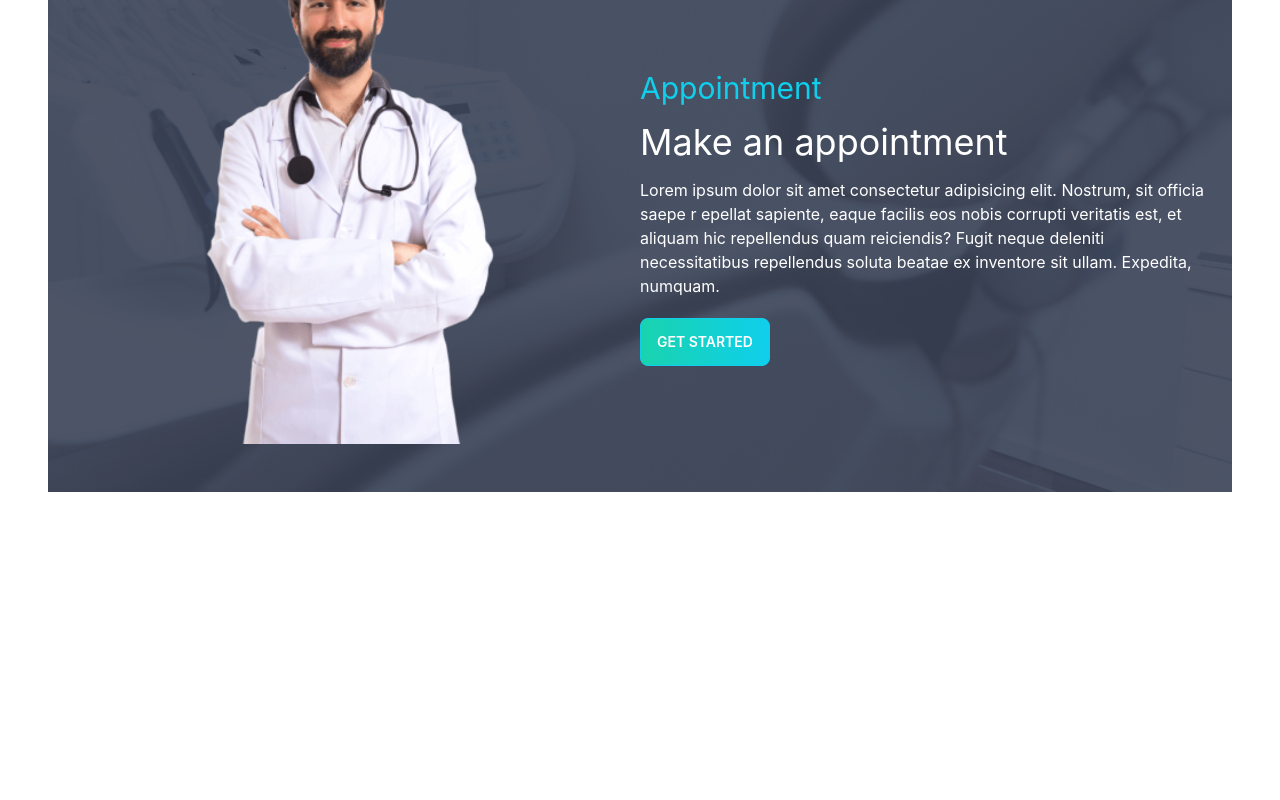
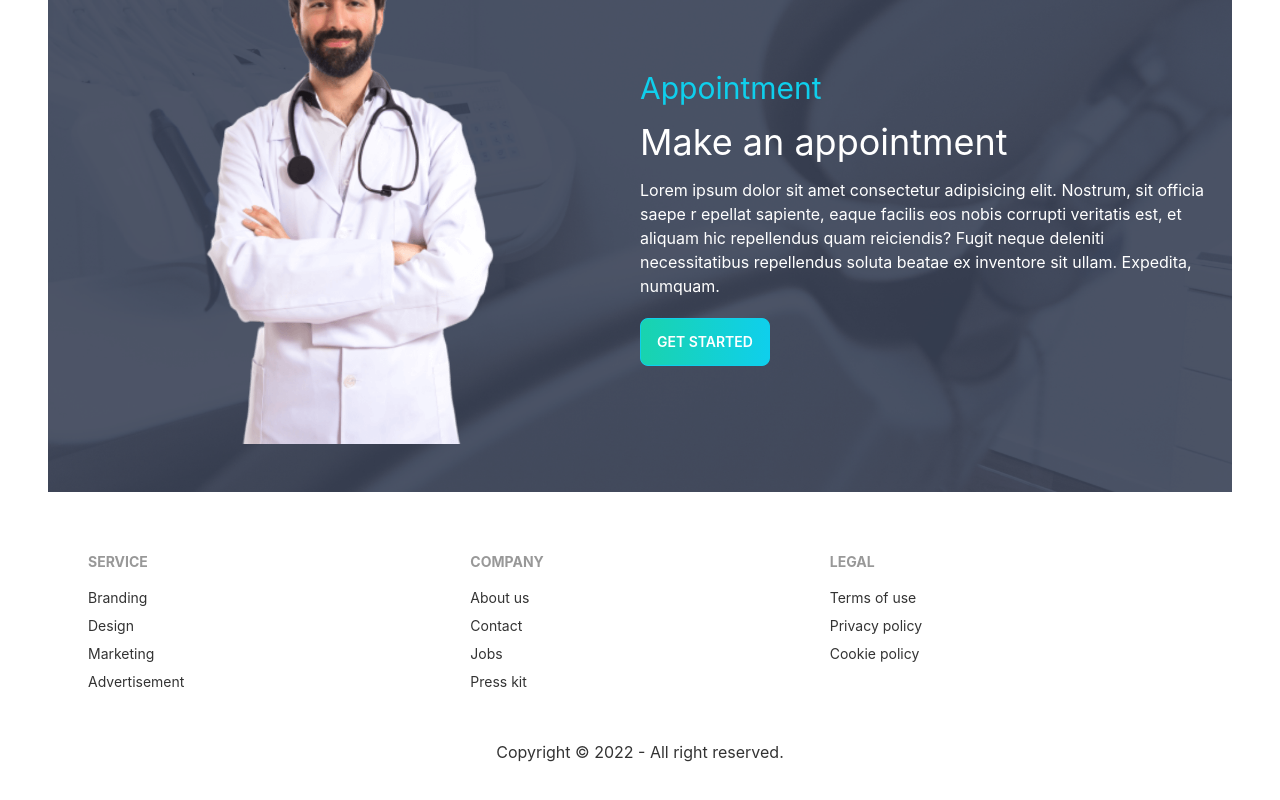
Before and after one commit to rimonhossain12/final-doctor-portal-practice, a React (Create React App) app: page / in a window 1280 px wide. Shown: the part 2315-3115 px from the top of the page. Before the commit the page ends 2827 px from the top, so only its background shows below. Built offline with nearby package versions, Linux system fonts and the light colour scheme.

Commit message:
footer page added

```diff
--- a/src/Pages/Home/Home/Home.js
+++ b/src/Pages/Home/Home/Home.js
@@ -1,4 +1,5 @@
 import React from 'react';
+import Footer from '../../Shared/Footer/Footer';
 import Header from '../Header/Header';
 import Info from '../Info/Info';
 import SampleDoctor from '../SampleDoctor/SampleDoctor';
@@ -13,6 +14,7 @@
             <Treatments />
             <TeethService />
             <SampleDoctor />
+            <Footer />
         </div>
     );
 };
--- /dev/null
+++ b/src/Pages/Shared/Footer/Footer.js
@@ -0,0 +1,36 @@
+import React from 'react';
+
+const Footer = () => {
+    return (
+        <footer className="p-10">
+            <div className='footer '>
+                <div>
+                    <span href="/" className="footer-title">Service</span>
+                    < a href="/" className="link link-hover" > Branding</ a>
+                    <a href="/" className="link link-hover">Design</a>
+                    <a href="/" className="link link-hover">Marketing</a>
+                    <a href="/" className="link link-hover">Advertisement</a>
+                </div >
+                <div>
+                    <span href="/" className="footer-title">Company</span>
+                    <a href="/" className="link link-hover">About us</a>
+                    <a href="/" className="link link-hover">Contact</a>
+                    <a href="/" className="link link-hover">Jobs</a>
+                    <a href="/" className="link link-hover">Press kit</a>
+                </div>
+                <div>
+                    <span href="/" className="footer-title">Legal</span>
+                    <a href="/" className="link link-hover">Terms of use</a>
+                    <a href="/" className="link link-hover">Privacy policy</a>
+                    <a href="/" className="link link-hover">Cookie policy</a>
+                </div>
+            </div>
+            <div className='text-center py-12'>
+                <p>Copyright © 2022 - All right reserved.</p>
+            </div>
+
+        </footer >
+    );
+};
+
+export default Footer;
```
